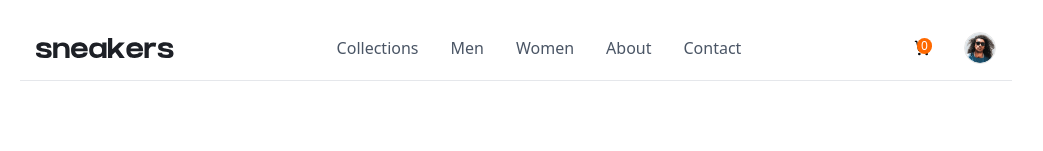
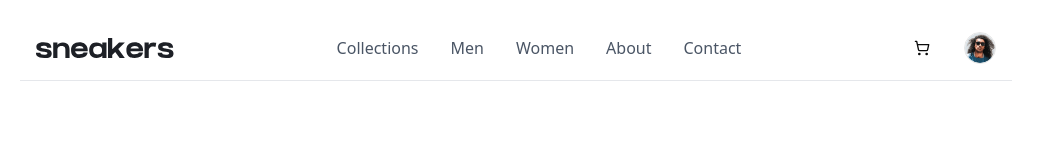
Before and after one commit to mariamALLI/ecommerce-product-pg, a React (Vite) app: page / in a window 1280 px wide. Shown: the top 151 px of the page, without its empty margins (124-1167 px from the left). Built offline with nearby package versions, Linux system fonts and the light colour scheme.

Commit message:
added cartModal

```diff
--- a/index.html
+++ b/index.html
@@ -3,6 +3,7 @@
   <head>
     <meta charset="UTF-8" />
     <link rel="icon" type="image/svg+xml" href="/src/assets/images/logo.svg" />
+    <link href="https://fonts.googleapis.com/css2?family=Kumbh+Sans:wght@400;700&display=swap" rel="stylesheet">
     <meta name="viewport" content="width=device-width, initial-scale=1.0" />
     <title>Ecommerce Product Page</title>
   </head>
--- a/src/App.tsx
+++ b/src/App.tsx
@@ -1,13 +1,16 @@
 import Navbar from "./components/navbar/navbar"
 import ProductCard from "./components/product/productCard"
+import { CartProvider } from "./context/cartcontext"
 
 function App() {
   return (
-   <div className="App w-full bg-white">
-     <Navbar />
-     <ProductCard />
-     {/* Other components can be added here */}
-   </div>
+   <CartProvider>
+     <div className="App w-full bg-white">
+           <Navbar />
+       <ProductCard />
+       {/* Other components can be added here */}
+     </div>
+   </CartProvider>
   )
 }
 
--- /dev/null
+++ b/src/components/cartModal/cartModal.tsx
@@ -0,0 +1,48 @@
+import { useCart } from "../../hooks/useCart";
+import Icondelete from "../../assets/images/icondelete.svg";
+
+export default function CartModal({open, onClose}: {open:boolean, onClose: () => void}) {
+    const {items, removeItem} = useCart();
+
+
+    if (!open) return null;
+
+    return(
+       <div className="fixed top-16 right-4 md:right-12 bg-white rounded-xl shadow-xl z-50 w-80 max-w-full" onClick={onClose}>
+            <div className="p-4 border-b font-bold">Cart</div>
+            <div className="p-4">
+                {items.length === 0 ? (
+                    <div className="text-gray-500 text-center py-10">Your cart is empty.</div>
+
+                ):(
+                    <>
+                    {items.map((item) => (
+                        <div key={item.id} className="flex items-center gap-2 mb-4">
+                            <img src={item.image} alt={item.title} className="w-12 h-12 rounded-lg"/>
+
+                            <div className="flex-1">
+                                <div className="text-sm font-semibold">{item.title}</div>
+                                 <div className="text-sm">
+                                    ${item.price.toFixed(2)} x {item.quantity}<b>${(item.price * item.quantity).toFixed(2)}</b>
+                                </div>
+                            </div>
+                            <button
+                            onClick={() => removeItem(item.id)}
+                            className="text-gray-400 hover:text-red-500 text-xl"
+                            aria-label={`Remove ${item.title} from cart`}
+                            >
+                               <img src={Icondelete} alt={`Remove ${item.title} from cart`} className="w-4 h-4" />
+                            </button>
+                        </div>
+                    ))}
+                    <button className="w-full bg-orange-500 text-white font-bold rounded-lg py-3 mt-2">
+                        Checkout
+                    </button>
+                </>
+            )
+        }
+
+            </div>
+       </div>
+    )
+}
--- a/src/components/navbar/navbar.tsx
+++ b/src/components/navbar/navbar.tsx
@@ -6,6 +6,9 @@ import logo from '../../assets/images/logo.svg'
 import { Avatar, AvatarImage,AvatarFallback } from "../ui/avatar";
 import ImageAvatar from '../../assets/images/imageavatar.png'
 
+// Import Cart Modal & useCart hook
+import  CartModal  from "../cartModal/cartModal";
+import { useCart } from "../../hooks/useCart";
 
 
 const NAV_LINK: { label: string; href: string }[] = [
@@ -19,7 +22,8 @@ const NAV_LINK: { label: string; href: string }[] = [
 
 export default function Navbar() {
     const [mobileOpen, setMobileOpen] = useState<boolean>(false);
-    // const [itemCount, setItemCount] = useState<number>(0);
+    const [cartOpen, setCartOpen] = useState<boolean>(false);
+   const { items } = useCart();
 
 
 
@@ -52,13 +56,23 @@ export default function Navbar() {
                 {/* icons */}
                 <div className="flex items-center gap-6">
                    {/* cart */}
-                   <Button variant="ghost" size="icon" aria-label="Cart" className="relative">
+                   <Button
+                   variant="ghost"
+                   size="icon"
+                   aria-label="Cart"
+                   className="relative"
+                   onClick={() => setCartOpen((open) => !open)}
+                   >
                        <ShoppingCart className="h-6 w-6" />
                        {/* cart item count */}
-                       <span className="absolute top-2 right-2 bg-orange-500 text-white rounded-full px-1 text-xs">
-                            {0}
-                       </span>
+                      {items.length > 0 && (
+                        <span className="absolute top-1 right-1 bg-orange-500 text-xs rounded-full px-2 text-white font-bold">
+                            {items.reduce((sum, i) => sum + i.quantity, 0)}
+                        </span>
+                        )}
                    </Button>
+                     {/* Cart Modal */}
+                     <CartModal open={cartOpen} onClose={() => setCartOpen(false)} />
 
                    {/* Avatar/Profile */}
                    <Avatar className="cursor-pointer border hover:border-orange-500 cursor-pointer">
--- a/src/components/product/productCard.tsx
+++ b/src/components/product/productCard.tsx
@@ -5,7 +5,8 @@ import { motion, AnimatePresence } from 'framer-motion'
 import clsx from 'clsx'
 import Iconminus from '../../assets/images/iconminus.svg'
 import Iconplus from '../../assets/images/iconplus.svg'
-// import Iconprevious from '../../assets/images/iconprevious.svg'
+
+import { useCart } from '../../hooks/useCart'
 
 /*Image Import*/
 import productImage1 from '../../assets/images/imageproduct1.jpg'
@@ -39,6 +40,22 @@ type ProductData = {
     price: 125.0,
     discount: 0.5,
     oldPrice: 250.0,
+  }
+
+  // Cart Context
+  const { addItem } = useCart();
+
+  const handleAddToCart = (): void => {
+    // Check if quantity is greater than 0 before adding to cart
+   if (quantity > 0) {
+     addItem({
+       id: '1',
+       title: productData.title,
+       price: productData.price,
+       image: productsImgs[activeImg],
+       quantity,
+     });
+   }
   }
 
   // Handlers
@@ -188,8 +205,10 @@ type ProductData = {
 
           {/* Add to cart button */}
           <Button
-            className="flex-1 bg-orange-500 hover:bg-orange-600 text-white text-lg font-semibold flex items-center justify-center gap-2 shadow-md">
-           <ShoppingCart className="h-6 w-6" />
+            className="flex-1 bg-orange-500 hover:bg-orange-600 text-white text-lg font-semibold flex items-center justify-center gap-2 shadow-md"
+            onClick={handleAddToCart}
+          >
+            <ShoppingCart className="h-6 w-6" />
             Add to Cart
           </Button>
         </div>
--- /dev/null
+++ b/src/context/cartcontext.tsx
@@ -0,0 +1,66 @@
+import { useState } from "react";
+import type { ReactNode } from "react";
+
+
+// Import the Cart Context from separate file
+import { CartContext } from "../hooks/useCart";
+
+
+// Cart Item Type
+type CartItem = {
+  id: string;
+  title: string;
+  price: number;
+  image: string;
+  quantity: number;
+};
+
+// Cart Context Type
+export type CartContextType = {
+  items: CartItem[];
+  addItem: (item: CartItem) => void;
+  removeItem: (id: string) => void;
+  clearCart: () => void;
+};
+
+
+
+
+export function CartProvider({ children }: { children: ReactNode }) {
+    const [items, setItems] = useState<CartItem[]>([]);
+
+    // Add item to cart
+    function addItem(item: CartItem){
+        setItems((prevItems) => {
+            const existingItem = prevItems.find(indx => indx.id === item.id);
+            if(existingItem) {
+                return prevItems.map(indx => indx.id === item.id ? { ...indx, quantity: indx.quantity + item.quantity } : indx);
+            }
+            return [...prevItems, { ...item, quantity: item.quantity }];
+        })
+    }
+
+    // Remove item from cart
+    function removeItem(id: string) {
+        setItems((prevItems) => prevItems.filter(item => item.id !== id));
+    }
+
+    // Clear cart
+    function clearCart() {
+        setItems([]);
+    }
+
+    // Context value
+    const value = {
+        items,
+        addItem,
+        removeItem,
+        clearCart
+    };
+
+    return(
+    <CartContext.Provider value={value}>
+        {children}
+    </CartContext.Provider>
+    );
+}
--- /dev/null
+++ b/src/hooks/useCart.ts
@@ -0,0 +1,10 @@
+import { useContext } from "react";
+import { createContext } from "react";
+import type { CartContextType } from "../context/cartcontext";
+
+export const CartContext = createContext<CartContextType | undefined>(undefined);
+export function useCart() {
+    const context = useContext(CartContext);
+    if (!context) throw new Error("useCart must be used within a CartProvider");
+    return context;
+}
--- a/src/index.css
+++ b/src/index.css
@@ -1,4 +1,3 @@
-@import url('https://fonts.googleapis.com/css2?family=Kumbh+Sans:wght@400;700&display=swap');
 @import 'tailwindcss';
 @import 'tw-animate-css';
 
--- a/tailwind.config.ts
+++ b/tailwind.config.ts
@@ -11,7 +11,7 @@ const config: Config = {
         grayishBlue: 'hsl(220, 14%, 75%)',
         lightGrayishBlue: 'hsl(223, 64%, 98%)',
         white: 'hsl(0, 0%, 100%)',
-        black: 'hsl(0, 0%, 0%)',
+       black75: 'rgba(0,0,0,0.75)', // For overlays/lightboxes,
       },
       fontFamily: {
         sans: ['Kumbh Sans', 'ui-sans-serif', 'system-ui'],
```
